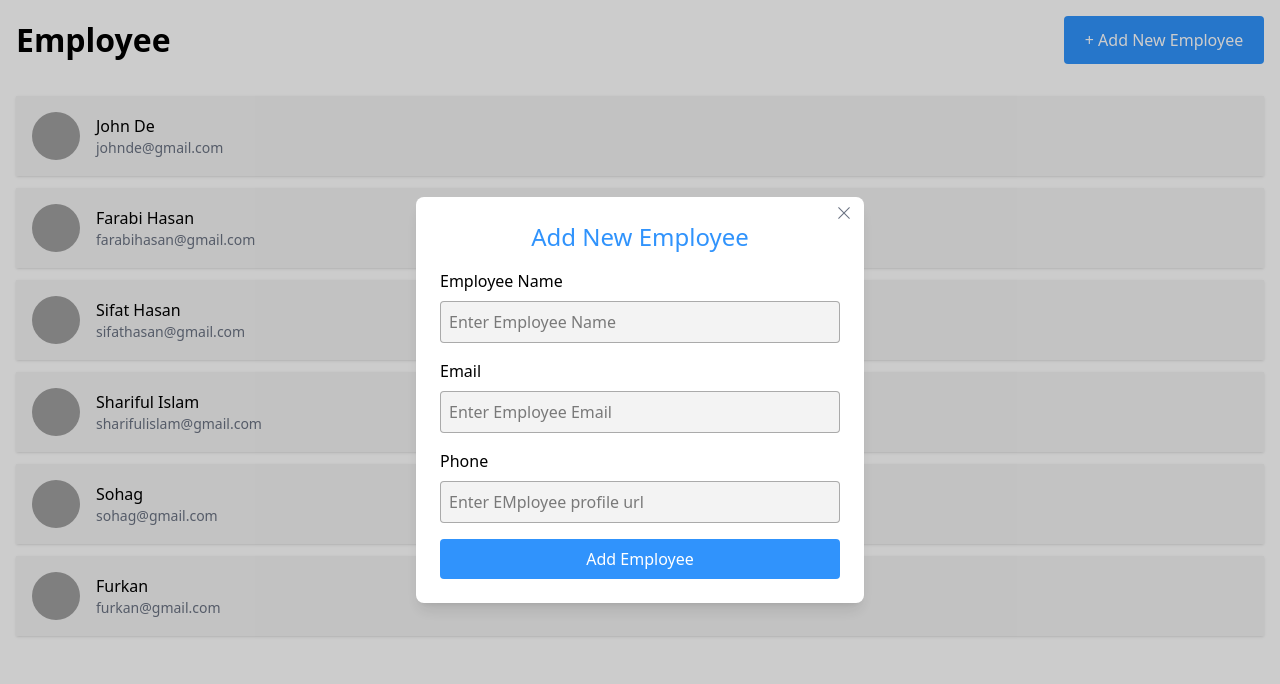
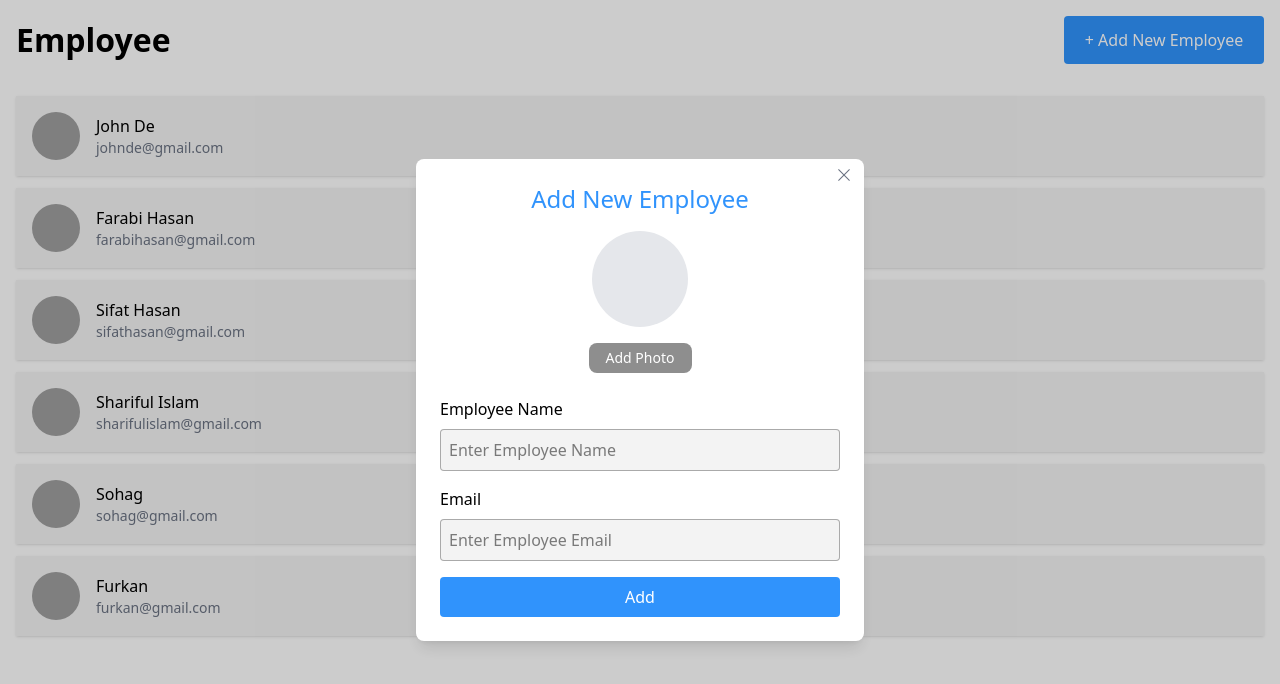
Before and after one commit to Cyber-Programer/STworz_Konto_Schedule, a React (Vite) app: page / in a window 1280 px wide. Both pictures are taken after a click on the button "+ Add New Employee". Shown: the top 684 px of the page. Built offline with nearby package versions, Linux system fonts and the light colour scheme; grey boxes are pictures that could not be loaded.

Commit message:
modal update 26_6_2025

```diff
--- a/package.json
+++ b/package.json
@@ -11,6 +11,7 @@
   },
   "dependencies": {
     "@tailwindcss/vite": "^4.1.10",
+    "date-fns": "^4.1.0",
     "lucide-react": "^0.522.0",
     "react": "^19.1.0",
     "react-dom": "^19.1.0",
--- a/src/main.jsx
+++ b/src/main.jsx
@@ -4,6 +4,7 @@ import './index.css'
 import SignIn from './pages/Auth/SignIn'
 import SignUp from './pages/Auth/SignUp'
 import Employee from './pages/Employee/Employee'
+import ManageSchedule from './pages/Setting/Setting'
 
 
 createRoot(document.getElementById('root')).render(
@@ -13,5 +14,6 @@ createRoot(document.getElementById('root')).render(
     {/* <SignIn></SignIn> */}
     {/* <SignUp></SignUp> */}
     <Employee></Employee>
+    {/* <ManageSchedule></ManageSchedule> */}
   </StrictMode>,
 )
--- a/src/pages/Employee/Employee.jsx
+++ b/src/pages/Employee/Employee.jsx
@@ -86,6 +86,8 @@ const Employee = () => {
       {showModal && (
         <div className="fixed px-4 inset-0 flex items-center justify-center bg-textClr/20 bg-opacity-50 z-50">
           <div className="bg-white rounded-lg shadow-lg p-6 w-full max-w-md relative">
+
+            {/* cross button on the top right side of the modal  */}
             <button
               className="absolute top-2 right-3 text-gray-500 hover:text-black text-xl cursor-pointer"
               onClick={() => setShowModal(false)}
@@ -93,6 +95,16 @@ const Employee = () => {
               <RxCross1 size={16}/>
             </button>
             <h3 className="text-Primary text-2xl font-medium text-center mb-4">Add New Employee</h3>
+                {/* Image Placeholder + Add Photo */}
+            <div className="flex flex-col items-center mb-6">
+              <div className="w-24 h-24 rounded-full bg-gray-200 flex items-center justify-center text-gray-500 text-4xl">
+                {/* replace image <img>  */}
+              </div>
+              <button className="mt-4 cursor-pointer w-[103px] h-7.5 text-sm px-4 py-1 bg-[#8E8E8E] text-white rounded-lg">
+                Add Photo
+              </button>
+            </div>
+            {/* form section  */}
             <form onSubmit={handleSubmit} className="space-y-4">
            <div>
             <label className='block mb-2' >Employee Name</label>
@@ -119,22 +131,12 @@ const Employee = () => {
                 required
               />
            </div>
-           <div>
-            <label className='block mb-2' >Phone</label>
-              <input
-                type="text"
-                name="profileImage"
-                placeholder="Enter EMployee profile url"
-                value={formData.profileImage}
-                onChange={handleChange}
-                className="w-full border border-textClr/30 p-2 rounded outline-none bg-Gray"
-              />
-           </div>
+
               <button
                 type="submit"
                 className="cursor-pointer w-full bg-Primary text-white py-2 rounded transition-all hover:bg-blue-700 duration-300"
               >
-                Add Employee
+                Add
               </button>
             </form>
           </div>
```
Also changed, not shown: 1 other file (tests, documents, lock files or other folders).
